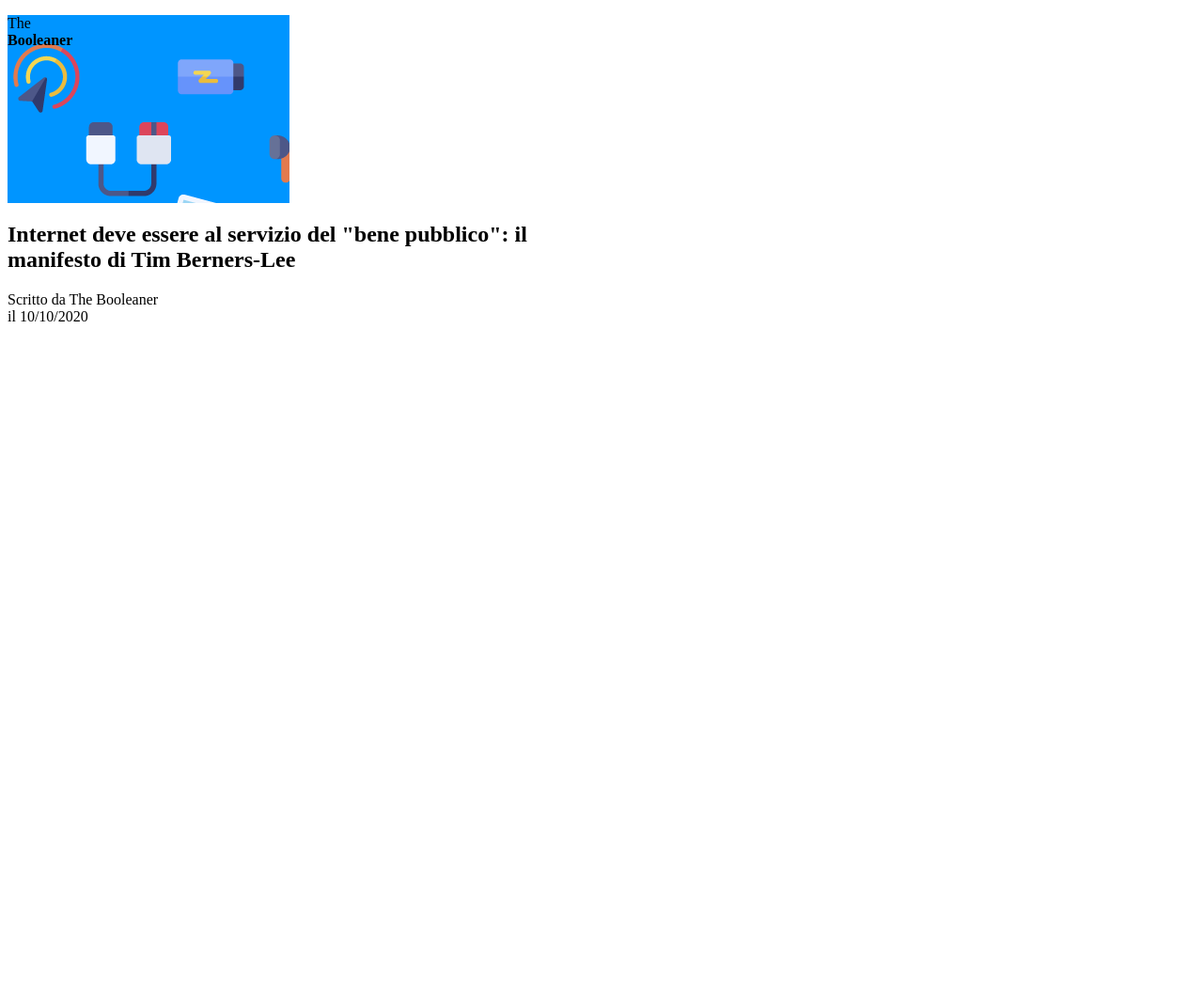
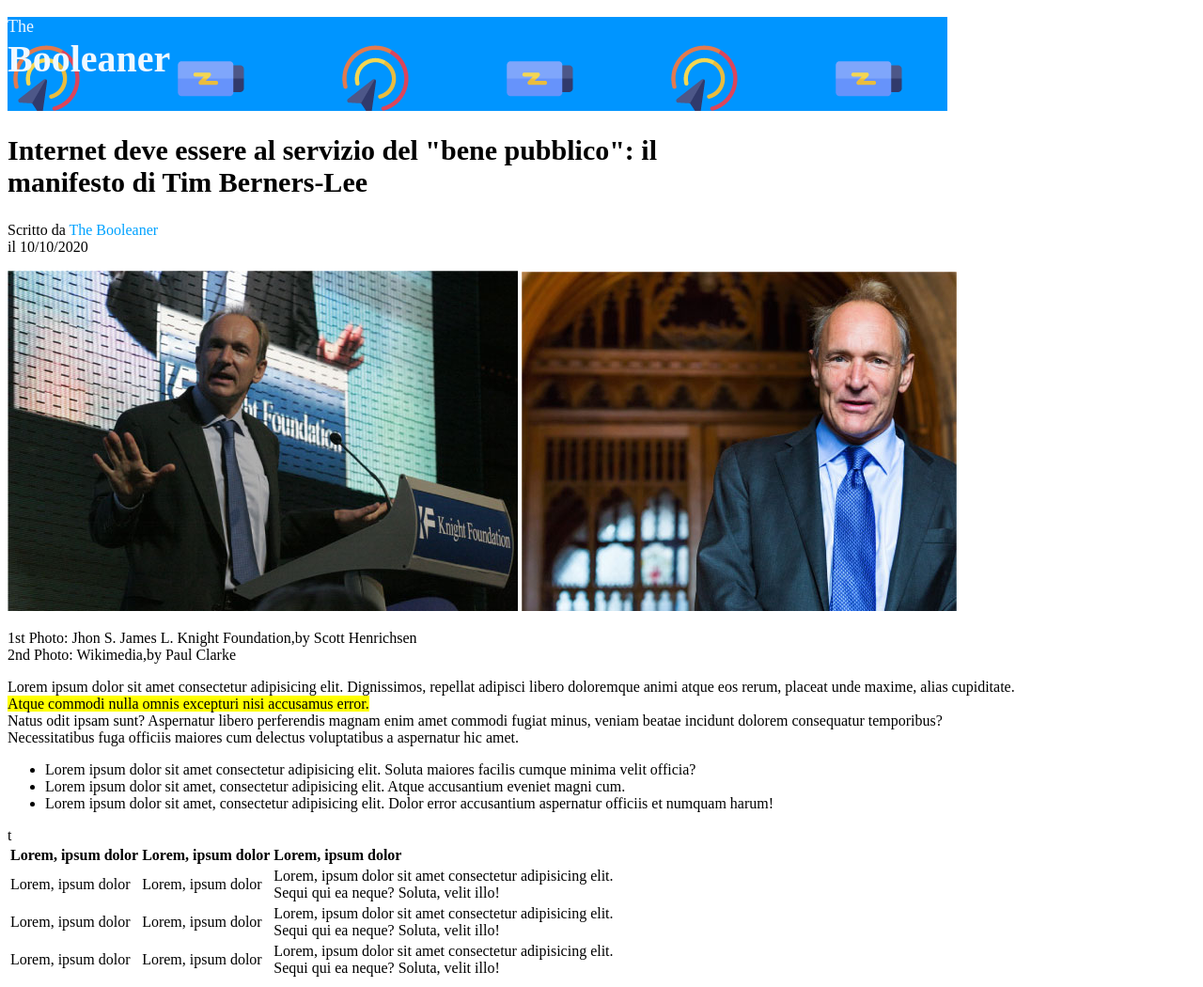
Before and after one commit to Catiflam/html-css-booleaner, a plain HTML site: page index.html in a window 1280 px wide. Shown: the whole page at 94% size. Before the commit the page ends 800 px from the top, so only its background shows below. Drawn offline with Linux system fonts and the light colour scheme.

Commit message:
add main part

```diff
--- a/css/style.css
+++ b/css/style.css
@@ -1,6 +1,41 @@
 .container{
-    width: 300px;
-    height: 200px;
+    width: 1000px;
+    height: 100px;
     background-color: #0095ff;
     background-image: url('../img/pattern.png');
+    background-repeat: repeat;
+
+
 }
+body{
+    box-sizing: border-box;
+    text-align: left;
+
+}
+
+.logo{
+    font-size:  18px;
+    color: aliceblue;
+    margin-bottom: 50%;
+}
+#strong{
+    font-size: 40px;
+    font-style: bold;
+}
+.article{
+    font-size: 30px;
+
+}
+.link{
+    color: rgb(0, 162, 255);
+}
+.secondary{
+    margin-top: 0;
+
+}
+.first{
+    margin-bottom: 0%;
+}
+.background-lorem{
+    background-color: yellow;
+}
--- a/index.html
+++ b/index.html
@@ -13,12 +13,59 @@
     </header>
 
     <main>
-        <section class="article">
-            <h1>Internet deve essere al servizio del "bene pubblico": il <br>
-            manifesto di Tim Berners-Lee</h1>
-            <p>
-                Scritto da <span class="">The Booleaner</span><br> il 10/10/2020
-            </p>
+        <!--parte centrale con prima sezione-->
+        <section class="first ">
+            <h1 class="article">Internet deve essere al servizio del "bene pubblico": il <br>
+                manifesto di Tim Berners-Lee</h1>
+              <p class="secondary">
+                Scritto da <span class="link">The Booleaner</span><br> il 10/10/2020
+              </p>
+            <img src="./img/tim-1.jpg" alt="Tim 1">
+            <img src="./img/tim-2.jpg" alt="Tim 2">
+
+            <p>1st Photo: Jhon S. James L. Knight Foundation,by Scott Henrichsen <br>
+                2nd Photo: Wikimedia,by Paul Clarke </p>
+
+             <p>Lorem ipsum dolor sit amet consectetur adipisicing elit. Dignissimos, repellat adipisci libero doloremque animi atque eos rerum, placeat unde maxime, alias cupiditate. <br>
+                 <span class="background-lorem">Atque commodi nulla omnis excepturi nisi accusamus error.</span> <br>
+                 Natus odit ipsam sunt? Aspernatur libero perferendis magnam enim amet commodi fugiat minus, veniam beatae incidunt dolorem consequatur temporibus? <br>
+                  Necessitatibus fuga officiis maiores cum delectus voluptatibus a aspernatur hic amet.
+                </p>
+
+                <ul>
+                    <li>Lorem ipsum dolor sit amet consectetur adipisicing elit. Soluta maiores facilis cumque minima velit officia?</li>
+                    <li>Lorem ipsum dolor sit amet, consectetur adipisicing elit. Atque accusantium eveniet magni cum.</li>
+                    <li>Lorem ipsum dolor sit amet, consectetur adipisicing elit. Dolor error accusantium aspernatur officiis et numquam harum!</li>
+                </ul>
+
+                <table>
+                    <thead>
+                        <th>Lorem, ipsum dolor</th>
+                        <th>Lorem, ipsum dolor </th>
+                        <th>Lorem, ipsum dolor</th>
+                    </thead>
+                    <tbody>
+                        <tr>
+                            <td>Lorem, ipsum dolor</td>
+                            <td>Lorem, ipsum dolor</td>
+                            <td>Lorem, ipsum dolor sit amet consectetur adipisicing elit. <br>
+                                 Sequi qui ea neque? Soluta, velit illo!</td>
+                        </tr>
+                        <tr>
+                            <td>Lorem, ipsum dolor</td>
+                            <td>Lorem, ipsum dolor</td>
+                            <td>Lorem, ipsum dolor sit amet consectetur adipisicing elit. <br>
+                                 Sequi qui ea neque? Soluta, velit illo!</td>
+                        </tr>
+                        <tr>
+                            <td>Lorem, ipsum dolor</td>
+                            <td>Lorem, ipsum dolor</td>
+                            <td>Lorem, ipsum dolor sit amet consectetur adipisicing elit. <br>
+                                 Sequi qui ea neque? Soluta, velit illo!</td>
+                        </tr>
+                    </tbody>
+                    t
+                </table>
         </section>
 
     </main>
```
